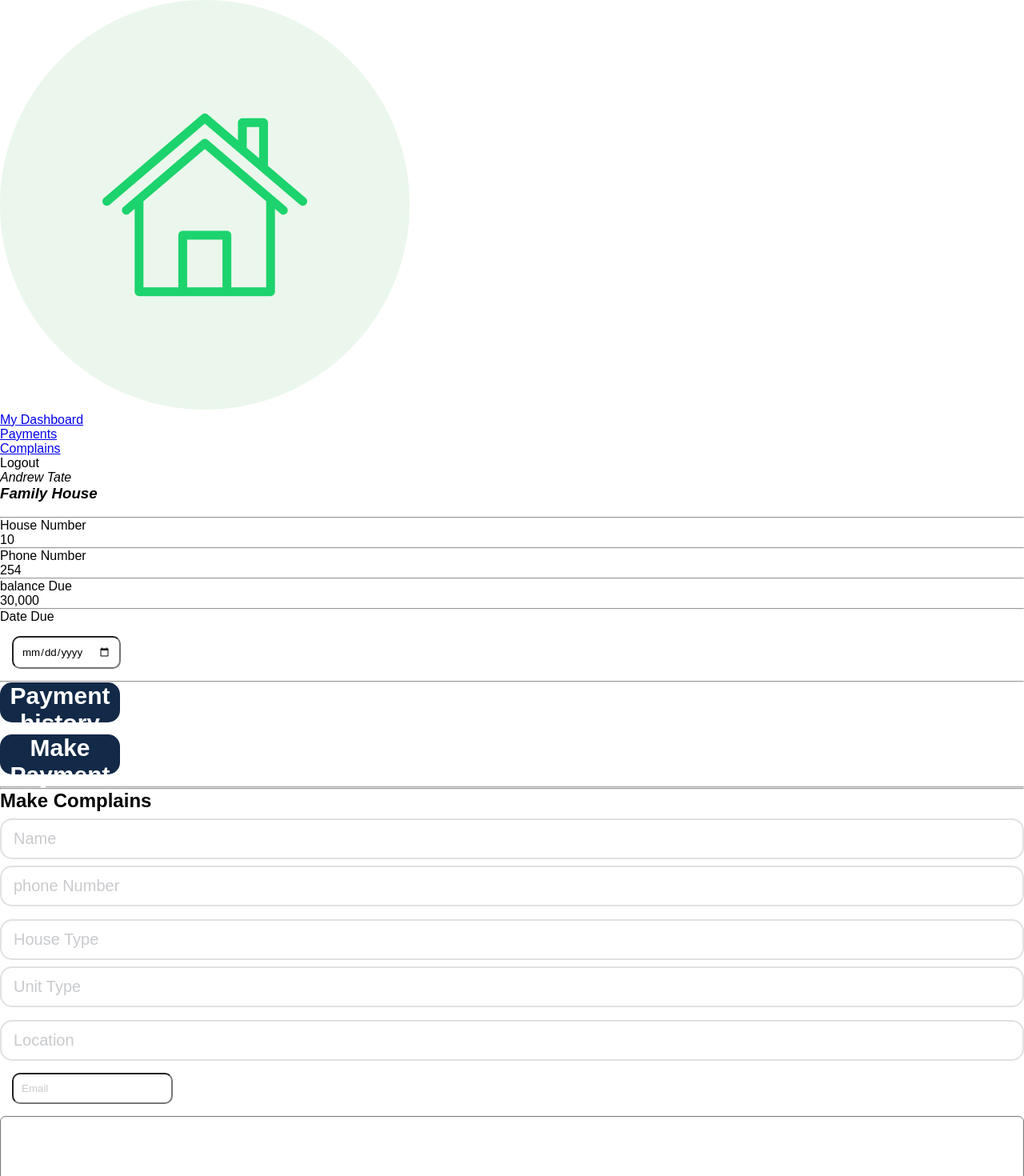
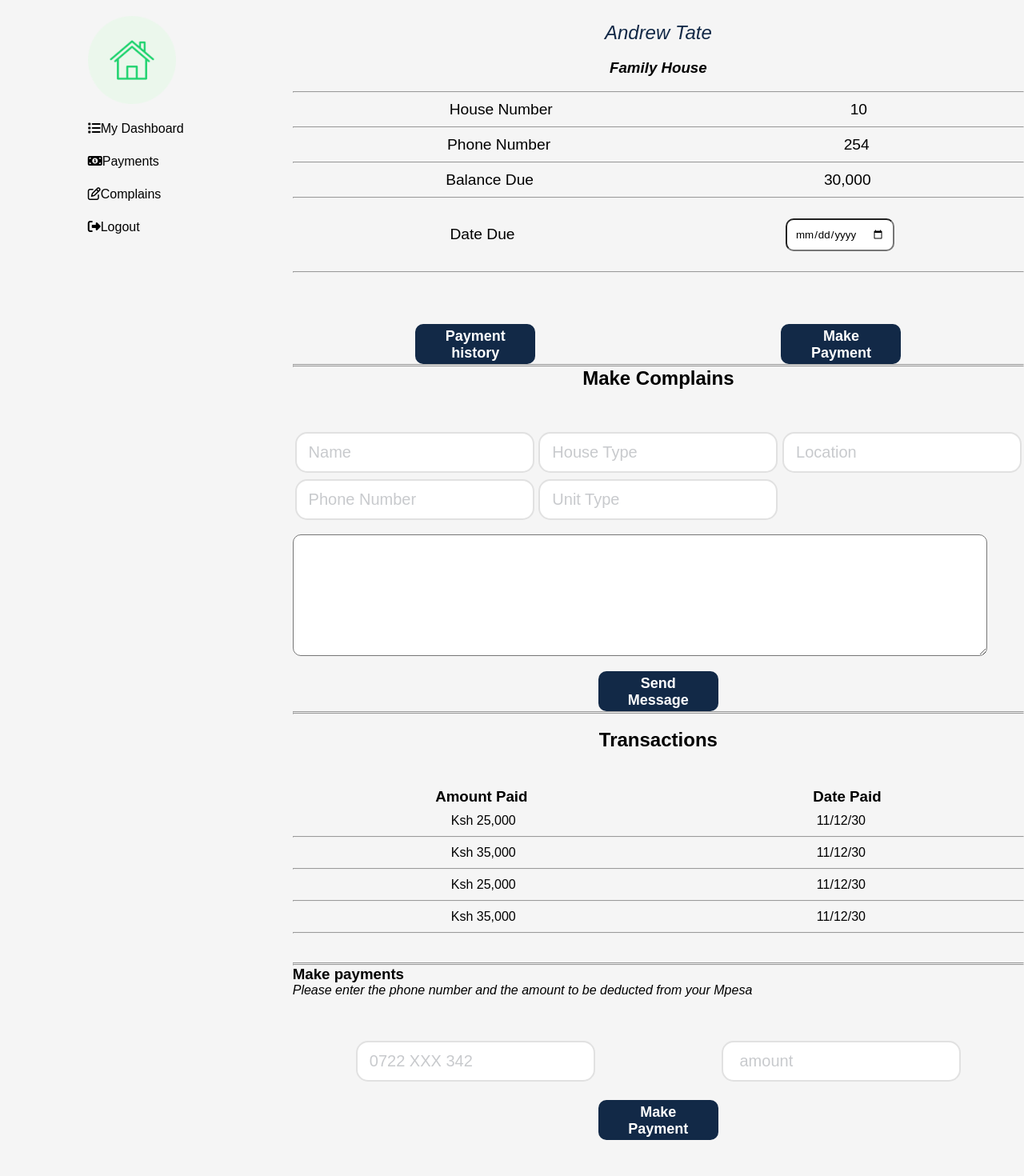
Before and after one commit to codingvaleria/housyproperties-frontend, a React (Create React App) app: page /mydashboard in a window 1280 px wide. Shown: the top 1470 px of the page at 80% size. Built offline with nearby package versions, Linux system fonts and the light colour scheme; a web font is replaced by a local one.

Commit message:
Fix/tenantdashboard (#25)

```diff
--- a/src/tenant/components/tenantdashboard/Tenantdashboard.css
+++ b/src/tenant/components/tenantdashboard/Tenantdashboard.css
@@ -1,7 +1,7 @@
-/* * {
+.tenant-main {
   background-color: #f5f5f5;
 }
-.container {
+.tenant-container {
   display: flex;
   flex-direction: row;
   width: 100%;
@@ -18,9 +18,9 @@
 .right-container {
   width: 100%;
 }
-img {
-  width: 160px;
-  height: 150px;
+.logo img {
+  width: 110px;
+  height: 110px;
 }
 .logo {
   margin-top: 20px;
@@ -69,13 +69,19 @@ img {
 .houseNumber {
   font-size: larger;
 }
+
+.houseNumber-d {
+  font-size: larger;
+  padding-left: 50px;
+}
+
 .buttons {
   display: flex;
   flex-direction: row;
   justify-content: space-around;
   margin-top: 5%;
 }
-button {
+.t-button {
   background: #122947;
   color: white;
   border-radius: 10px;
@@ -83,13 +89,14 @@ button {
   cursor: pointer;
   padding: 5px 15px;
 }
+
 .inputs {
   display: flex;
   flex-direction: row;
   justify-content: space-around;
   margin-top: 5%;
 }
-input {
+.t-input {
   border: 1px solid black;
   padding: 10px 20px;
   border-radius: 10px;
@@ -168,4 +175,4 @@ a {
   .paymentHistory {
     margin-bottom: 10px;
   }
-} */
+}
--- a/src/tenant/components/tenantdashboard/Tenantdashboard.js
+++ b/src/tenant/components/tenantdashboard/Tenantdashboard.js
@@ -4,7 +4,8 @@ import logo from "../../../images/logo.png";
 
 function Tenantdashboard() {
   return (
-    <div className="container">
+    <div className="tenant-main">
+      <div className="tenant-container">
         <div className="left-container">
           <div className="left-items">
             <div className="logo">
@@ -12,15 +13,21 @@ function Tenantdashboard() {
             </div>
             <div className="menu">
               <div className="dashboardicon">
+                <i class="fa fa-list" aria-hidden="true"></i>
                 <a href="#profile">My Dashboard</a>
               </div>
               <div className="dashboardicon">
+                <i class="fa fa-money" aria-hidden="true"></i>
                 <a href="#transactions">Payments</a>
               </div>
               <div className="dashboardicon">
+                <i class="fa fa-pencil-square-o" aria-hidden="true"></i>
                 <a href="#complains">Complains</a>
               </div>
-            <div className="dashboardicon">Logout</div>
+
+              <div className="dashboardicon">
+                <i class="fa fa-sign-out" aria-hidden="true"></i>Logout
+              </div>
             </div>
           </div>
         </div>
@@ -38,44 +45,40 @@ function Tenantdashboard() {
               <div>
                 <p className="houseNumber">House Number</p>
               </div>
-            <div>10</div>
-          </div>
-          <hr />
-          <div className="kyc1">
-            <div>
-              <p className="houseNumber">Phone Number</p>
-            </div>
-
-            <div className="houseNumber">
-              <p>254 </p>
-              <div></div>
+              <div className="houseNumber">10</div>
             </div>
             <hr />
             <div className="kyc1">
               <div className="houseNumber">
-                <p>balance Due</p>
+                <p>Phone Number</p>
+              </div>
+              <div className="houseNumber">254</div>
+            </div>
+            <hr />
+            <div className="kyc1">
+              <div className="houseNumber">
+                <p>Balance Due</p>
               </div>
               <div className="houseNumber">30,000</div>
             </div>
             <hr />
             <div className="kyc1">
-              <div className="houseNumber">
-                <p className="houseNumber">Date Due</p>
-              </div>
-              <div className="houseNumber">
+              <p className="houseNumber-d">Date Due</p>
+              <div className="houseNumber-d">
                 <input type="date" />
               </div>
             </div>
             <hr />
+            <br />
             <div className="buttons">
               <div className="paymentHistory">
                 <a href="#transactions">
-                  <button>Payment history</button>
+                  <button className="t-button">Payment history</button>
                 </a>
               </div>
               <div className="makepayment">
                 <a href="#payments">
-                  <button>Make Payment</button>
+                  <button className="t-button">Make Payment</button>
                 </a>
               </div>
             </div>
@@ -84,21 +87,32 @@ function Tenantdashboard() {
             <h2 id="complains">Make Complains</h2>
             <div className="inputs" id="complains">
               <div className="nameInput">
-                <input type="text" placeholder="Name" />
-                <input type="text" placeholder="phone Number" />
+                <input className="t-input" type="text" placeholder="Name" />
+                <input
+                  className="t-input"
+                  type="text"
+                  placeholder="Phone Number"
+                />
               </div>
               <div className="houseNumberInput">
-                <input type="text" placeholder="House Type" />
-                <input type="text" placeholder="Unit Type" />
+                <input
+                  className="t-input"
+                  type="text"
+                  placeholder="House Type"
+                />
+                <input
+                  className="t-input"
+                  type="text"
+                  placeholder="Unit Type"
+                />
               </div>
               <div className="nameInput">
-                <input type="text" placeholder="Location" />
-                <input type="email" placeholder="Email " />
+                <input className="t-input" type="text" placeholder="Location" />
               </div>
             </div>
             <textarea name="complains" id="" cols="70" rows="10"></textarea>
             <div className="sendMessage">
-              <button>Send Message</button>
+              <button className="t-button">Send Message</button>
             </div>
           </div>
           <hr />
@@ -139,25 +153,28 @@ function Tenantdashboard() {
           <hr />
           <h3 id="payments">Make payments</h3>
           <i>
-            please enter the phone number and the amount to be deducted from
+            Please enter the phone number and the amount to be deducted from
             your Mpesa
           </i>
           <div className="inputs">
             <div className="nameInput">
-              <input type="number" placeholder="0722 xxx 342" />
+              <input
+                className="t-input"
+                type="text"
+                placeholder="0722 XXX 342"
+              />
             </div>
             <div className="houseNumberInput">
-              <input type="number" placeholder=" amount" />
+              <input className="t-input" type="number" placeholder=" amount" />
             </div>
           </div>
           <div className="sendMessage">
-            <button>Make Payment</button>
+            <button className="t-button">Make Payment</button>
           </div>
           <br />
           <br />
           <br />
         </div>
-        npm
       </div>
     </div>
   );
```
Lines whose indentation alone changed are shown as unchanged.
